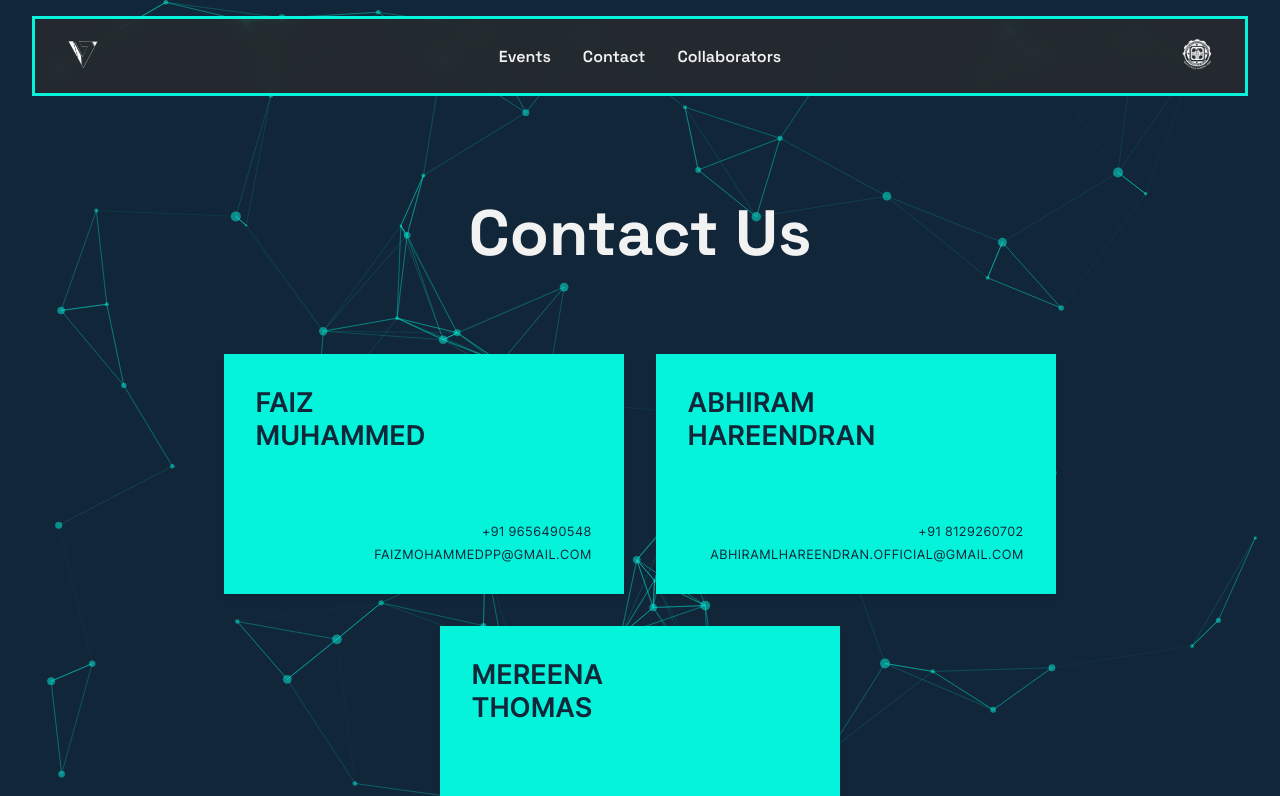
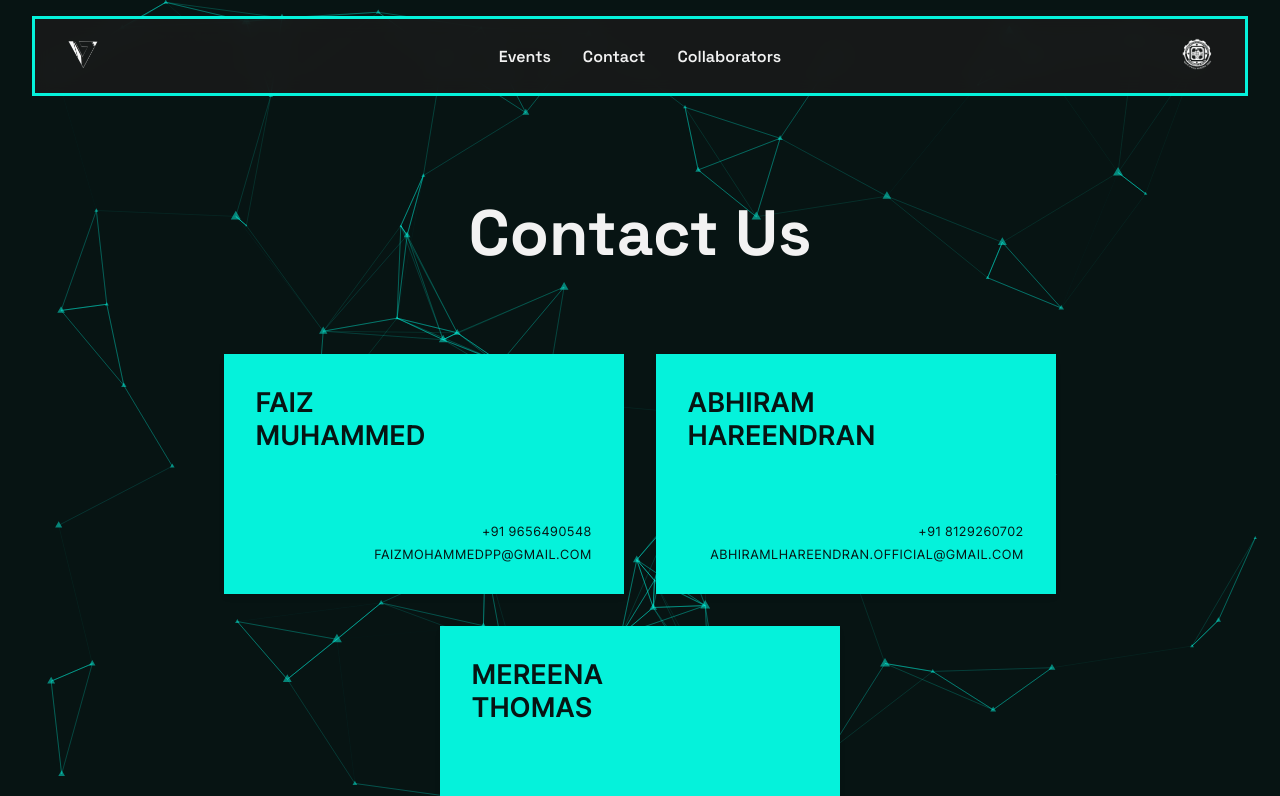
Before and after one commit to mhdafh7/vidyuth, a Next.js app: page /contact in a window 1280 px wide. Shown: the top 796 px of the page. Built offline with nearby package versions, Linux system fonts and the light colour scheme.

Commit message:
style: Updated styles

```diff
--- a/components/Particle.tsx
+++ b/components/Particle.tsx
@@ -24,7 +24,7 @@ const Particle = () => {
             options={{
                 background: {
                     color: {
-                        value: "#112739",
+                        value: "#071413",
                     },
                 },
                 fpsLimit: 120,
@@ -42,7 +42,7 @@ const Particle = () => {
                     },
                     modes: {
                         push: {
-                            quantity: 4,
+                            quantity: 3,
                         },
                         repulse: {
                             distance: 200,
@@ -85,7 +85,7 @@ const Particle = () => {
                         value: 0.5,
                     },
                     shape: {
-                        type: "circle",
+                        type: "triangle",
                     },
                     size: {
                         value: { min: 1, max: 5 },
--- a/styles/_colors.scss
+++ b/styles/_colors.scss
@@ -1,5 +1,5 @@
-$bg: #112739;
+$bg: #071413;
 $bg-footer: #0a162089;
-$bg-blur: #2b2b2bb8;
+$bg-blur: #1b1b1bcf;
 $primary-text: #f2f2f2;
 $accent: #05f2db;
```
